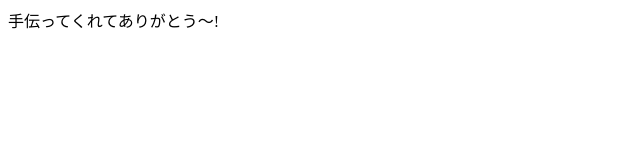
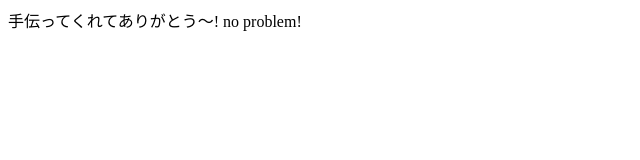
Before and after one commit to AsadaMao/Test001, a plain HTML site: page WebContent/index.html in a window 1280 px wide. Shown: the full height of the page, 0-640 px from the left. Drawn offline with Linux system fonts and the light colour scheme.

Commit message:
かえました

```diff
--- a/WebContent/index.html
+++ b/WebContent/index.html
@@ -6,5 +6,6 @@
 </head>
 <body>
 手伝ってくれてありがとう～!
+no problem!
 </body>
 </html>
```
